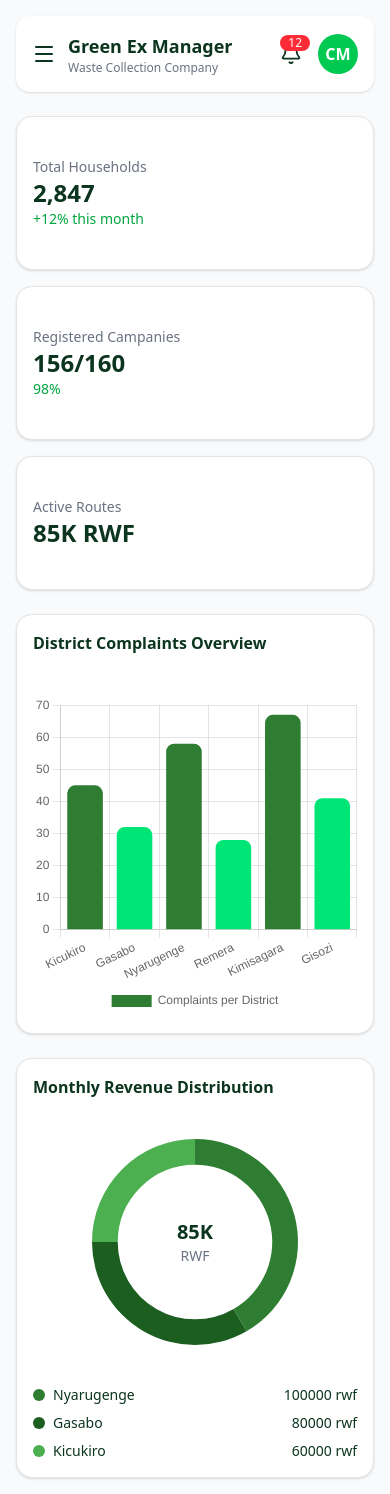
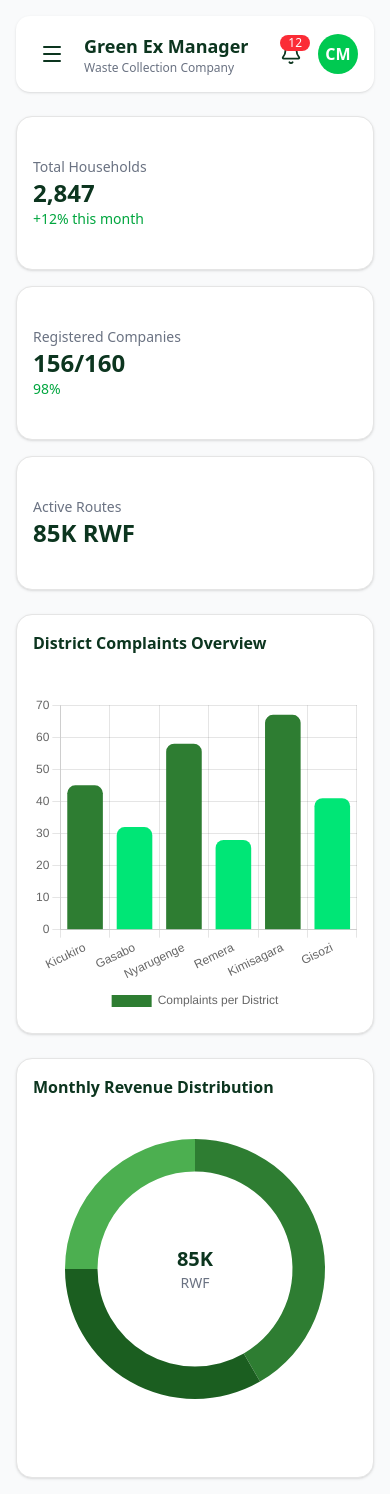
Before and after one commit to SheCanCODE-Capstone-Projects/Greenex_fe, a Next.js app: page /Supper-dashboard in a window 390 px wide. Built offline with nearby package versions, Linux system fonts and the light colour scheme.

Commit message:
Fix mobile hamburger menu functionality

```diff
--- a/src/app/Supper-dashboard/page.tsx
+++ b/src/app/Supper-dashboard/page.tsx
@@ -1,6 +1,178 @@
+// "use client";
+
+// import React from "react";
+// import { Card, CardContent } from "@/components/ui/card";
+// import { Bar, Doughnut } from "react-chartjs-2";
+// import {
+//   Chart as ChartJS,
+//   CategoryScale,
+//   LinearScale,
+//   BarElement,
+//   ArcElement,
+//   Tooltip,
+//   Legend as ChartLegend,
+//   type ChartOptions,
+// } from "chart.js";
+// import { LayoutDashboard, Home, MessageSquare, Menu, Bell } from "lucide-react";
+
+// ChartJS.register(CategoryScale, LinearScale, BarElement, ArcElement, Tooltip, ChartLegend);
+
+// export default function SupperDashboard() {
+//   const barData = {
+//     labels: ["Kicukiro", "Gasabo", "Nyarugenge", "Remera", "Kimisagara", "Gisozi"],
+//     datasets: [
+//       {
+//         label: "Complaints per District",
+//         data: [45, 32, 58, 28, 67, 41],
+//         backgroundColor: ["#2E7D32", "#00E676", "#2E7D32", "#00E676", "#2E7D32", "#00E676"],
+//         borderRadius: 8,
+//       },
+//     ],
+//   };
+//   const barOptions: ChartOptions<"bar"> = {
+//     responsive: true,
+//     maintainAspectRatio: false,
+//     plugins: {
+//       legend: {
+//         display: true,
+//         position: "bottom",
+//       },
+//     },
+//     scales: {
+//       y: {
+//         beginAtZero: true,
+//       },
+//     },
+//   };
+
+//   const donutData = {
+//     labels: ["Nyarugenge", "Gasabo", "Kicukiro"],
+//     datasets: [
+//       {
+//         data: [100000, 80000, 60000],
+//         backgroundColor: ["#2E7D32", "#1B5E20", "#4CAF50"],
+//         borderWidth: 0,
+//         cutout: "75%",
+//       },
+//     ],
+//   };
+//   const donutOptions: ChartOptions<"doughnut"> = {
+//     plugins: { legend: { display: false } },
+//     maintainAspectRatio: false,
+//   };
+
+//   return (
+//     <div className="flex min-h-screen bg-gray-50">
+
+//       <aside className="hidden md:flex w-64 bg-[#0B5D2E] text-white flex-col justify-between py-6">
+//         <div className="space-y-6 px-4">
+//           <div className="flex items-center gap-3 bg-[#0F7A3B] px-4 py-3 rounded-xl text-sm font-medium">
+//             <LayoutDashboard size={18} />
+//             Overview
+//           </div>
+
+//           <nav className="space-y-5 text-sm">
+//             <SidebarItem icon={<LayoutDashboard size={18} />} label="Overview" />
+//             <SidebarItem icon={<MessageSquare size={18} />} label="User Review" />
+//             <SidebarItem icon={<Home size={18} />} label="Companies" />
+//           </nav>
+//         </div>
+
+
+//           <div className=" px-6 w-10 h-10 rounded-full bg-black flex items-center justify-center text-white text-sm">
+//             N
+//           </div>
+
+//       </aside>
+//       <main className="flex-1 p-4 md:p-6">
+//         <header className="bg-white rounded-xl shadow px-4 md:px-6 py-4 flex justify-between items-center">
+//           <div className="flex items-center gap-3">
+//             <Menu className="md:hidden" />
+//             <div>
+//               <h1 className="text-lg md:text-xl font-bold">Green Ex Manager</h1>
+//               <p className="text-xs md:text-sm text-gray-500">Waste Collection Company</p>
+//             </div>
+//           </div>
+
+//           <div className="flex items-center gap-4">
+//             <div className="relative">
+//               <Bell size={22} />
+//               <span className="absolute -top-2 -right-2 bg-red-500 text-white text-xs px-2 rounded-full">
+//                 12
+//               </span>
+//             </div>
+//             <div className="w-10 h-10 rounded-full bg-green-500 text-white flex items-center justify-center font-semibold">
+//               CM
+//             </div>
+//           </div>
+//         </header>
+//         <div className="grid grid-cols-1 sm:grid-cols-2 lg:grid-cols-3 gap-4 mt-6">
+//           <StatCard title="Total Households" value="2,847" note="+12% this month" color="text-green-600" />
+//           <StatCard title="Registered Campanies" value="156/160" note="98%" color="text-green-600" />
+//           <StatCard title="Active Routes" value="85K RWF" />
+//         </div>
+//         <div className="grid grid-cols-1 xl:grid-cols-2 gap-6 mt-6">
+//           <Card className="p-4 rounded-2xl shadow h-[420px]">
+//             <h2 className="font-semibold mb-4">District Complaints Overview</h2>
+//             <div className="h-[330px]">
+//               <Bar data={barData} options={barOptions} />
+//             </div>
+//           </Card>
+
+//           <Card className="p-4 rounded-2xl shadow h-[420px]">
+//             <h2 className="font-semibold mb-4">Monthly Revenue Distribution</h2>
+//             <div className="relative h-[260px] flex items-center justify-center">
+//               <Doughnut data={donutData} options={donutOptions} />
+//               <div className="absolute text-center">
+//                 <p className="text-xl font-bold">85K</p>
+//                 <p className="text-sm text-gray-500">RWF</p>
+//               </div>
+//             </div>
+//             <div className="mt-4 space-y-2 text-sm">
+//               <RevenueLegend color="#2E7D32" label="Nyarugenge" value="100000 rwf" />
+//               <RevenueLegend color="#1B5E20" label="Gasabo" value="80000 rwf" />
+//               <RevenueLegend color="#4CAF50" label="Kicukiro" value="60000 rwf" />
+//             </div>
+//           </Card>
+//         </div>
+//       </main>
+//     </div>
+//   );
+// }
+// function SidebarItem({ icon, label }: { icon: React.ReactNode; label: string }) {
+//   return (
+//     <div className="flex items-center gap-3 hover:text-green-300 cursor-pointer">
+//       {icon}
+//       <span>{label}</span>
+//     </div>
+//   );
+// }
+// function StatCard({ title, value, note, color }: { title: string; value: string; note?: string; color?: string }) {
+//   return (
+//     <Card className="rounded-2xl shadow">
+//       <CardContent className="p-4">
+//         <p className="text-sm text-gray-500">{title}</p>
+//         <h2 className="text-2xl font-bold">{value}</h2>
+//         {note && <p className={`text-sm ${color}`}>{note}</p>}
+//       </CardContent>
+//     </Card>
+//   );
+// }
+// function RevenueLegend({ color, label, value }: { color: string; label: string; value: string }) {
+//   return (
+//     <div className="flex justify-between items-center">
+//       <div className="flex items-center gap-2">
+//         <span className="w-3 h-3 rounded-sm" style={{ backgroundColor: color }} />
+//         <span>{label}</span>
+//       </div>
+//       <span>{value}</span>
+//     </div>
+//   );
+// }
+
 "use client";
 
-import React from "react";
+import React, { useState } from "react";
 import { Card, CardContent } from "@/components/ui/card";
 import { Bar, Doughnut } from "react-chartjs-2";
 import {
@@ -13,22 +185,45 @@ import {
   Legend as ChartLegend,
   type ChartOptions,
 } from "chart.js";
-import { LayoutDashboard, Home, MessageSquare, Menu, Bell } from "lucide-react";
+import {
+  LayoutDashboard,
+  Home,
+  MessageSquare,
+  Menu,
+  Bell,
+} from "lucide-react";
 
-ChartJS.register(CategoryScale, LinearScale, BarElement, ArcElement, Tooltip, ChartLegend);
+ChartJS.register(
+  CategoryScale,
+  LinearScale,
+  BarElement,
+  ArcElement,
+  Tooltip,
+  ChartLegend
+);
 
 export default function SupperDashboard() {
+  const [isSidebarOpen, setIsSidebarOpen] = useState(false);
+
   const barData = {
     labels: ["Kicukiro", "Gasabo", "Nyarugenge", "Remera", "Kimisagara", "Gisozi"],
     datasets: [
       {
         label: "Complaints per District",
         data: [45, 32, 58, 28, 67, 41],
-        backgroundColor: ["#2E7D32", "#00E676", "#2E7D32", "#00E676", "#2E7D32", "#00E676"],
+        backgroundColor: [
+          "#2E7D32",
+          "#00E676",
+          "#2E7D32",
+          "#00E676",
+          "#2E7D32",
+          "#00E676",
+        ],
         borderRadius: 8,
       },
     ],
   };
+
   const barOptions: ChartOptions<"bar"> = {
     responsive: true,
     maintainAspectRatio: false,
@@ -56,6 +251,7 @@ export default function SupperDashboard() {
       },
     ],
   };
+
   const donutOptions: ChartOptions<"doughnut"> = {
     plugins: { legend: { display: false } },
     maintainAspectRatio: false,
@@ -63,8 +259,13 @@ export default function SupperDashboard() {
 
   return (
     <div className="flex min-h-screen bg-gray-50">
-
-      <aside className="hidden md:flex w-64 bg-[#0B5D2E] text-white flex-col justify-between py-6">
+      {/* SIDEBAR */}
+      <aside
+        className={`fixed inset-y-0 left-0 z-40 w-64 bg-[#0B5D2E] text-white flex flex-col justify-between py-6
+        transform transition-transform duration-300
+        ${isSidebarOpen ? "translate-x-0" : "-translate-x-full"}
+        md:translate-x-0 md:static`}
+      >
         <div className="space-y-6 px-4">
           <div className="flex items-center gap-3 bg-[#0F7A3B] px-4 py-3 rounded-xl text-sm font-medium">
             <LayoutDashboard size={18} />
@@ -72,25 +273,41 @@ export default function SupperDashboard() {
           </div>
 
           <nav className="space-y-5 text-sm">
-            <SidebarItem icon={<LayoutDashboard size={18} />} label="Overview" />
-            <SidebarItem icon={<MessageSquare size={18} />} label="User Review" />
-            <SidebarItem icon={<Home size={18} />} label="Companies" />
+            <SidebarItem label="Overview" icon={<LayoutDashboard size={18} />} />
+            <SidebarItem label="User Review" icon={<MessageSquare size={18} />} />
+            <SidebarItem label="Companies" icon={<Home size={18} />} />
           </nav>
         </div>
+      </aside>
 
+      {/* OVERLAY (mobile) */}
+      {isSidebarOpen && (
+        <div
+          className="fixed inset-0 bg-black/40 z-30 md:hidden"
+          onClick={() => setIsSidebarOpen(false)}
+        />
+      )}
 
-          <div className=" px-6 w-10 h-10 rounded-full bg-black flex items-center justify-center text-white text-sm">
-            N
-          </div>
+      {/* MAIN */}
+      <main className="flex-1 p-4 md:p-6">
+        {/* HEADER */}
+        <header className="bg-white rounded-xl shadow px-4 md:px-6 py-4 flex justify-between items-center relative z-20">
+          <div className="flex items-center gap-3">
+            {/* HAMBURGER BUTTON */}
+            <button
+              onClick={() => setIsSidebarOpen(true)}
+              className="md:hidden p-2 rounded-md z-50"
+            >
+              <Menu size={24} />
+            </button>
 
-      </aside>
-      <main className="flex-1 p-4 md:p-6">
-        <header className="bg-white rounded-xl shadow px-4 md:px-6 py-4 flex justify-between items-center">
-          <div className="flex items-center gap-3">
-            <Menu className="md:hidden" />
             <div>
-              <h1 className="text-lg md:text-xl font-bold">Green Ex Manager</h1>
-              <p className="text-xs md:text-sm text-gray-500">Waste Collection Company</p>
+              <h1 className="text-lg md:text-xl font-bold">
+                Green Ex Manager
+              </h1>
+              <p className="text-xs md:text-sm text-gray-500">
+                Waste Collection Company
+              </p>
             </div>
           </div>
 
@@ -101,26 +318,45 @@ export default function SupperDashboard() {
                 12
               </span>
             </div>
+
             <div className="w-10 h-10 rounded-full bg-green-500 text-white flex items-center justify-center font-semibold">
               CM
             </div>
           </div>
         </header>
+
+        {/* STATS */}
         <div className="grid grid-cols-1 sm:grid-cols-2 lg:grid-cols-3 gap-4 mt-6">
-          <StatCard title="Total Households" value="2,847" note="+12% this month" color="text-green-600" />
-          <StatCard title="Registered Campanies" value="156/160" note="98%" color="text-green-600" />
+          <StatCard
+            title="Total Households"
+            value="2,847"
+            note="+12% this month"
+            color="text-green-600"
+          />
+          <StatCard
+            title="Registered Companies"
+            value="156/160"
+            note="98%"
+            color="text-green-600"
+          />
           <StatCard title="Active Routes" value="85K RWF" />
         </div>
+
+        {/* CHARTS */}
         <div className="grid grid-cols-1 xl:grid-cols-2 gap-6 mt-6">
           <Card className="p-4 rounded-2xl shadow h-[420px]">
-            <h2 className="font-semibold mb-4">District Complaints Overview</h2>
+            <h2 className="font-semibold mb-4">
+              District Complaints Overview
+            </h2>
             <div className="h-[330px]">
               <Bar data={barData} options={barOptions} />
             </div>
           </Card>
 
           <Card className="p-4 rounded-2xl shadow h-[420px]">
-            <h2 className="font-semibold mb-4">Monthly Revenue Distribution</h2>
+            <h2 className="font-semibold mb-4">
+              Monthly Revenue Distribution
+            </h2>
             <div className="relative h-[260px] flex items-center justify-center">
               <Doughnut data={donutData} options={donutOptions} />
               <div className="absolute text-center">
@@ -128,18 +364,20 @@ export default function SupperDashboard() {
                 <p className="text-sm text-gray-500">RWF</p>
               </div>
             </div>
-            <div className="mt-4 space-y-2 text-sm">
-              <RevenueLegend color="#2E7D32" label="Nyarugenge" value="100000 rwf" />
-              <RevenueLegend color="#1B5E20" label="Gasabo" value="80000 rwf" />
-              <RevenueLegend color="#4CAF50" label="Kicukiro" value="60000 rwf" />
-            </div>
           </Card>
         </div>
       </main>
     </div>
   );
 }
-function SidebarItem({ icon, label }: { icon: React.ReactNode; label: string }) {
+
+function SidebarItem({
+  icon,
+  label,
+}: {
+  icon: React.ReactNode;
+  label: string;
+}) {
   return (
     <div className="flex items-center gap-3 hover:text-green-300 cursor-pointer">
       {icon}
@@ -147,7 +385,18 @@ function SidebarItem({ icon, label }: { icon: React.ReactNode; label: string })
     </div>
   );
 }
-function StatCard({ title, value, note, color }: { title: string; value: string; note?: string; color?: string }) {
+
+function StatCard({
+  title,
+  value,
+  note,
+  color,
+}: {
+  title: string;
+  value: string;
+  note?: string;
+  color?: string;
+}) {
   return (
     <Card className="rounded-2xl shadow">
       <CardContent className="p-4">
@@ -158,14 +407,3 @@ function StatCard({ title, value, note, color }: { title: string; value: string;
     </Card>
   );
 }
-function RevenueLegend({ color, label, value }: { color: string; label: string; value: string }) {
-  return (
-    <div className="flex justify-between items-center">
-      <div className="flex items-center gap-2">
-        <span className="w-3 h-3 rounded-sm" style={{ backgroundColor: color }} />
-        <span>{label}</span>
-      </div>
-      <span>{value}</span>
-    </div>
-  );
-}
```
